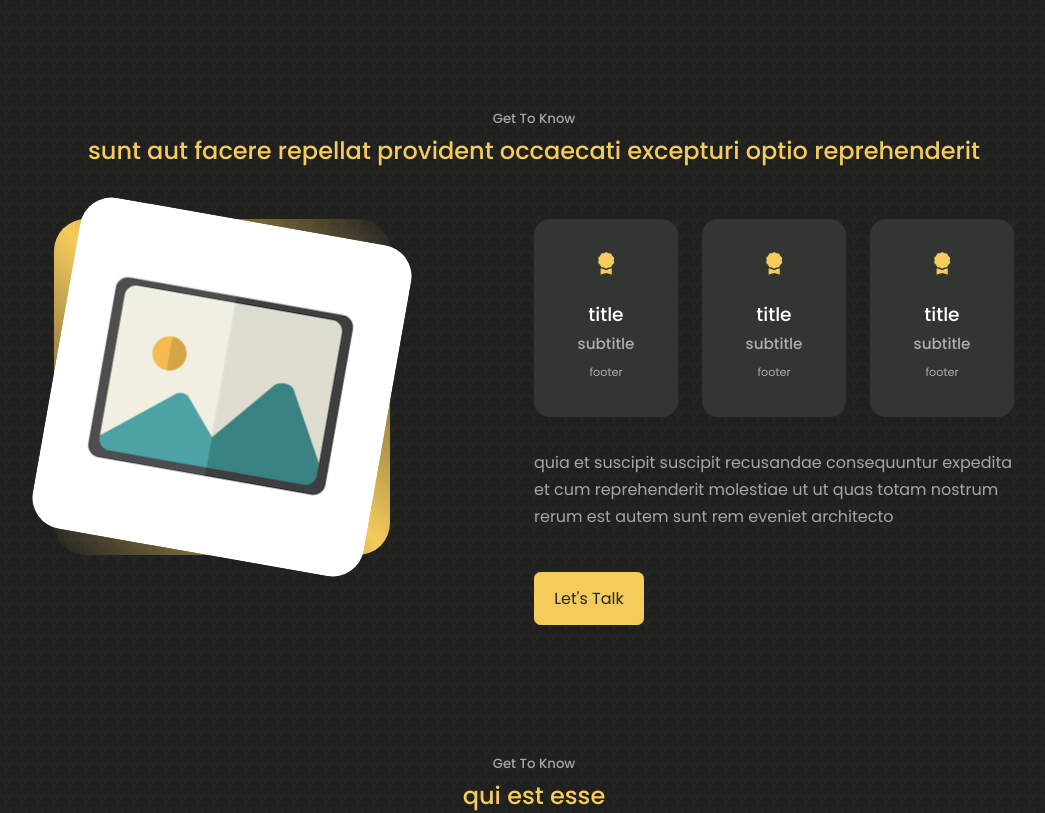
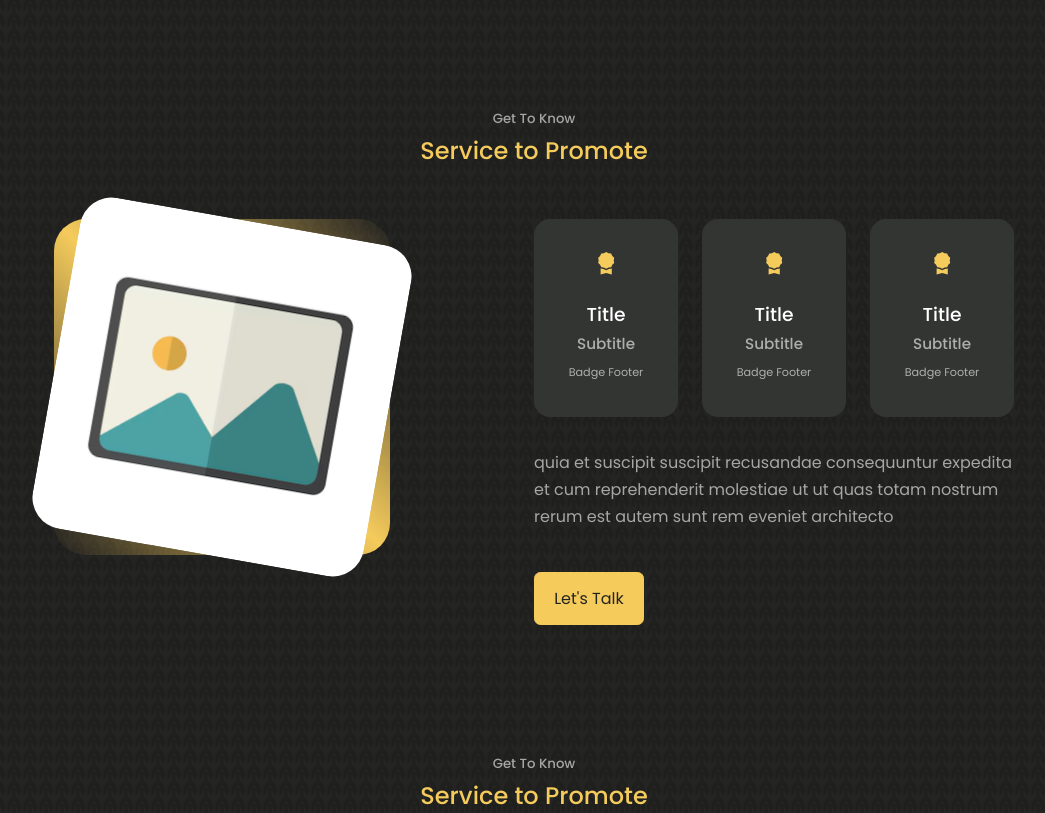
Before and after one commit to Boris-sys/react-portfolio, a React (Create React App) app: page / in a window 1280 px wide. Shown: the part 820-1633 px from the top of the page, without its empty margins (106-1151 px from the left). Built offline with nearby package versions, Linux system fonts and the light colour scheme.

Commit message:
modify mocked data

```diff
--- a/src/App.jsx
+++ b/src/App.jsx
@@ -8,22 +8,22 @@ import Portfolio from './components/portfolio/Portfolio'
 import Testimonials from './components/testimonials/Testimonials'
 import Contact from './components/contact/Contact'
 import Footer from './components/footer/Footer'
-import data from '../src/assets/poc/data.json'
+import aTypeData from '../src/assets/poc/aTypeData.json'
+import bTypeData from '../src/assets/poc/bTypeData.json'
 
 export const App = () => {
-  const elements = data
-
   return (
     <>
       <Header />
       <Nav />
       {/* <About /> */}
       <div>
-        {elements.map((element) => (
+        {aTypeData.map((element) => (
           <About title={element.title} body={element.body} badges={element.badges}/>
         ))}
       </div>
-      {/* <Experience /> */}
+
+      <Testimonials elements={bTypeData}/>
       {/* <Services /> */}
       {/* <Portfolio /> */}
 
--- /dev/null
+++ b/src/assets/poc/aTypeData.json
@@ -0,0 +1,97 @@
+[
+    {
+        "userId": 1,
+        "id": 1,
+        "badges": [
+            {
+                "title": "Title",
+                "subtitle": "Subtitle",
+                "footer": "Badge Footer"
+            },
+            {
+                "title": "Title",
+                "subtitle": "Subtitle",
+                "footer": "Badge Footer"
+            },
+            {
+                "title": "Title",
+                "subtitle": "Subtitle",
+                "footer": "Badge Footer"
+            }
+        ],
+        "title": "Service to Promote",
+        "body": "quia et suscipit\nsuscipit recusandae consequuntur expedita et cum\nreprehenderit molestiae ut ut quas totam\nnostrum rerum est autem sunt rem eveniet architecto"
+    },
+    {
+        "userId": 1,
+        "id": 2,
+        "badges": [
+            {
+                "title": "Title",
+                "subtitle": "Subtitle",
+                "footer": "Badge Footer"
+            },
+            {
+                "title": "Title",
+                "subtitle": "Subtitle",
+                "footer": "Badge Footer"
+            },
+            {
+                "title": "Title",
+                "subtitle": "Subtitle",
+                "footer": "Badge Footer"
+            }
+        ],
+        "title": "Service to Promote",
+        "header": "Header Detail",
+        "body": "est rerum tempore vitae\nsequi sint nihil reprehenderit dolor beatae ea dolores neque\nfugiat blanditiis voluptate porro vel nihil molestiae ut reiciendis\nqui aperiam non debitis possimus qui neque nisi nulla"
+    },
+    {
+        "userId": 1,
+        "id": 3,
+        "badges": [
+            {
+                "title": "Title",
+                "subtitle": "Subtitle",
+                "footer": "Badge Footer"
+            },
+            {
+                "title": "Title",
+                "subtitle": "Subtitle",
+                "footer": "Badge Footer"
+            },
+            {
+                "title": "Title",
+                "subtitle": "Subtitle",
+                "footer": "Badge Footer"
+            }
+        ],
+        "title": "Service to Promote",
+        "header": "Header Detail",
+        "body": "et iusto sed quo iure\nvoluptatem occaecati omnis eligendi aut ad\nvoluptatem doloribus vel accusantium quis pariatur\nmolestiae porro eius odio et labore et velit aut"
+    },
+    {
+        "userId": 1,
+        "id": 4,
+        "badges": [
+            {
+                "title": "Title",
+                "subtitle": "Subtitle",
+                "footer": "Badge Footer"
+            },
+            {
+                "title": "Title",
+                "subtitle": "Subtitle",
+                "footer": "Badge Footer"
+            },
+            {
+                "title": "Title",
+                "subtitle": "Subtitle",
+                "footer": "Badge Footer"
+            }
+        ],
+        "title": "Service to Promote",
+        "header": "Header Detail",
+        "body": "ullam et saepe reiciendis voluptatem adipisci\nsit amet autem assumenda provident rerum culpa\nquis hic commodi nesciunt rem tenetur doloremque ipsam iure\nquis sunt voluptatem rerum illo velit"
+    }
+]
--- /dev/null
+++ b/src/assets/poc/bTypeData.json
@@ -0,0 +1,26 @@
+[
+    {
+        "id": 1,
+        "title": "Sale to Promote",
+        "body": "quia et suscipit\nsuscipit recusandae consequuntur expedita et cum\nreprehenderit molestiae ut ut quas totam\nnostrum rerum est autem sunt rem eveniet architecto",
+        "imgDir": "../../assets/poc/placeholder.png"
+    },
+    {
+        "id": 2,
+        "title": "Sale to Promote",
+        "body": "est rerum tempore vitae\nsequi sint nihil reprehenderit dolor beatae ea dolores neque\nfugiat blanditiis voluptate porro vel nihil molestiae ut reiciendis\nqui aperiam non debitis possimus qui neque nisi nulla",
+        "imgDir": "../../assets/poc/placeholder.png"
+    },
+    {
+        "id": 3,
+        "title": "Sale to Promote",
+        "body": "et iusto sed quo iure\nvoluptatem occaecati omnis eligendi aut ad\nvoluptatem doloribus vel accusantium quis pariatur\nmolestiae porro eius odio et labore et velit aut",
+        "imgDir": "../../assets/poc/placeholder.png"
+    },
+    {
+        "id": 4,
+        "title": "Sale to Promote",
+        "body": "ullam et saepe reiciendis voluptatem adipisci\nsit amet autem assumenda provident rerum culpa\nquis hic commodi nesciunt rem tenetur doloremque ipsam iure\nquis sunt voluptatem rerum illo velit",
+        "imgDir": "src/assets/poc/placeholder.png"
+    }
+]
--- a/src/assets/poc/data.json
+++ /dev/null
@@ -1,117 +0,0 @@
-[
-  {
-    "userId": 1,
-    "id": 1,
-    "badges":[
-        {
-            "title": "title",
-            "subtitle": "subtitle",
-            "footer": "footer"
-        },
-        {
-            "title": "title",
-            "subtitle": "subtitle",
-            "footer": "footer"
-        },
-        {
-            "title": "title",
-            "subtitle": "subtitle",
-            "footer": "footer"
-        }
-    ],
-    "title": "sunt aut facere repellat provident occaecati excepturi optio reprehenderit",
-    "body": "quia et suscipit\nsuscipit recusandae consequuntur expedita et cum\nreprehenderit molestiae ut ut quas totam\nnostrum rerum est autem sunt rem eveniet architecto"
-  },
-  {
-    "userId": 1,
-    "id": 2,
-    "badges":[
-        {
-            "title": "title",
-            "subtitle": "subtitle",
-            "footer": "footer"
-        },
-        {
-            "title": "title",
-            "subtitle": "subtitle",
-            "footer": "footer"
-        },
-        {
-            "title": "title",
-            "subtitle": "subtitle",
-            "footer": "footer"
-        }
-    ],
-    "title": "qui est esse",
-    "body": "est rerum tempore vitae\nsequi sint nihil reprehenderit dolor beatae ea dolores neque\nfugiat blanditiis voluptate porro vel nihil molestiae ut reiciendis\nqui aperiam non debitis possimus qui neque nisi nulla"
-  },
-  {
-    "userId": 1,
-    "id": 3,
-    "badges":[
-        {
-            "title": "title",
-            "subtitle": "subtitle",
-            "footer": "footer"
-        },
-        {
-            "title": "title",
-            "subtitle": "subtitle",
-            "footer": "footer"
-        },
-        {
-            "title": "title",
-            "subtitle": "subtitle",
-            "footer": "footer"
-        }
-    ],
-    "title": "ea molestias quasi exercitationem repellat qui ipsa sit aut",
-    "body": "et iusto sed quo iure\nvoluptatem occaecati omnis eligendi aut ad\nvoluptatem doloribus vel accusantium quis pariatur\nmolestiae porro eius odio et labore et velit aut"
-  },
-  {
-    "userId": 1,
-    "id": 4,
-    "badges":[
-        {
-            "title": "title",
-            "subtitle": "subtitle",
-            "footer": "footer"
-        },
-        {
-            "title": "title",
-            "subtitle": "subtitle",
-            "footer": "footer"
-        },
-        {
-            "title": "title",
-            "subtitle": "subtitle",
-            "footer": "footer"
-        }
-    ],
-    "title": "eum et est occaecati",
-    "body": "ullam et saepe reiciendis voluptatem adipisci\nsit amet autem assumenda provident rerum culpa\nquis hic commodi nesciunt rem tenetur doloremque ipsam iure\nquis sunt voluptatem rerum illo velit"
-  },
-  {
-    "userId": 1,
-    "id": 5,
-    "badges":[
-        {
-            "title": "title",
-            "subtitle": "subtitle",
-            "footer": "footer"
-        },
-        {
-            "title": "title",
-            "subtitle": "subtitle",
-            "footer": "footer"
-        },
-        {
-            "title": "title",
-            "subtitle": "subtitle",
-            "footer": "footer"
-        }
-    ],
-    "title": "nesciunt quas odio",
-    "body": "repudiandae veniam quaerat sunt sed\nalias aut fugiat sit autem sed est\nvoluptatem omnis possimus esse voluptatibus quis\nest aut tenetur dolor neque"
-  }
-]
--- a/src/components/contact/Contact.jsx
+++ b/src/components/contact/Contact.jsx
@@ -10,7 +10,7 @@ export const Contact = () => {
   const form = useRef();
   const sendEmail = (e) => {
     e.preventDefault();
-
+    emailjs.init({publicKey: "YOUR_PUBLIC_KEY"});
     emailjs.sendForm(process.env.REACT_APP_SERVICE_KEY,
       process.env.REACT_APP_TEMPLATE_KEY,
       form.current,
@@ -27,7 +27,7 @@ export const Contact = () => {
   return (
     <section id='contact'>
       <h5>Get In Touch</h5>
-      <h2>Contact Me</h2>
+      <h2>Contact Admin</h2>
 
       <div className='container contact__container'>
         <div className='contact__options'>
@@ -41,9 +41,9 @@ export const Contact = () => {
 
           <article className='contact__option'>
             <BsLinkedin className='contact__option-icon'/>
-            <h4>LinkedIn</h4>
-            <h5>Boris Kerbs</h5>
-            <a href="https://www.linkedin.com/in/boris-kerbs/" target='_blank'>Send a message</a>
+            <h4>Donation</h4>
+            <h5>UbShare</h5>
+            <a href="https://www.linkedin.com/in/boris-kerbs/" target='_blank'>Send a donation</a>
           </article>
 
           <article className='contact__option'>
--- a/src/components/footer/Footer.jsx
+++ b/src/components/footer/Footer.jsx
@@ -6,14 +6,11 @@ import {BiLogoGmail} from 'react-icons/bi'
 const Footer = () => {
   return (
     <footer>
-      <a href="#" className='footer__logo'>Boris Kerbs</a>
+      <a href="#" className='footer__logo'>UbShare</a>
       <ul className='permalinks'>
         <li><a href="#">Home</a></li>
-        <li><a href="#about">About</a></li>
-        <li><a href="#experience">Experience</a></li>
-        <li><a href="#service">Services</a></li>
-        <li><a href="#portfolio">Portfolio</a></li>
-        <li><a href="#testimonials">Testimonials</a></li>
+        <li><a href="#about">Services</a></li>
+        <li><a href="#testimonials">Sales</a></li>
         <li><a href="#contact">Contact</a></li>
       </ul>
 
@@ -24,7 +21,7 @@ const Footer = () => {
       </div>
 
       <div className='footer__copyright'>
-        <small>&copy; Boris Kerbs. All rights reserrved.  ( ͡° ͜ʖ ͡°) </small>
+        <small>&copy; UbShare. All rights reserrved.  ( ͡° ͜ʖ ͡°) </small>
       </div>
     </footer>
   )
--- a/src/components/header/CTA.jsx
+++ b/src/components/header/CTA.jsx
@@ -4,8 +4,8 @@ import CV from '../../assets/cv.pdf'
 const CTA = () => {
   return (
     <div className='cta'>
-        <a href={CV} download className='btn'>Download CV</a>
-        <a href="#contact" className='btn btn-primary'>Let's Talk</a>
+        <a href={CV} download className='btn'>Contact Admin</a>
+        <a href="#contact" className='btn btn-primary'>Cafecito</a>
     </div>
   )
 }
```
Also changed, not shown: src/components/testimonials/Testimonials.jsx (+9 -8 lines).
